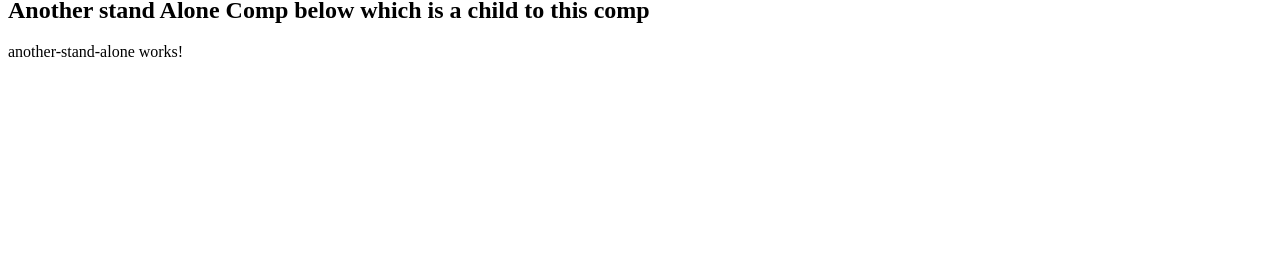
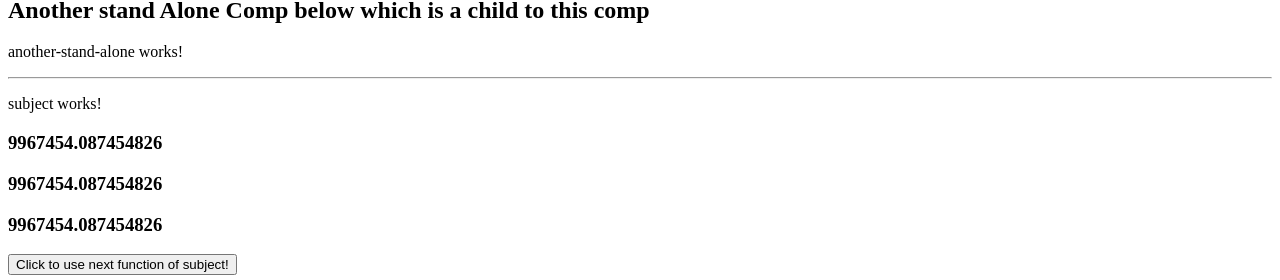
Before and after one commit to harshsharma420/Miles-IT-Interview, an Angular app: page / in a window 1280 px wide. Shown: the part 2364-2644 px from the top of the page. Before the commit the page ends 2441 px from the top, so only its background shows below. Built offline with nearby package versions, Linux system fonts and the light colour scheme; no server answers.

Commit message:
Implemented subject

```diff
--- a/src/app/app.component.html
+++ b/src/app/app.component.html
@@ -40,3 +40,6 @@
 <hr>
 
 <app-stand-alone></app-stand-alone>
+<hr>
+
+<app-subject></app-subject>
--- a/src/app/subject/subject.component.html
+++ b/src/app/subject/subject.component.html
@@ -1 +1,13 @@
 <p>subject works!</p>
+
+<h3>
+    {{first_subscriber_subject}}
+</h3>
+<h3>
+    {{second_subscriber_subject}}
+</h3>
+<h3>
+    {{third_subscriber_subject}}
+</h3>
+
+<button (click)="nextSubject()">Click to use next function of subject!</button>
--- a/src/app/subject/subject.component.ts
+++ b/src/app/subject/subject.component.ts
@@ -1,4 +1,5 @@
 import { Component } from '@angular/core';
+import { Subject } from 'rxjs';
 
 @Component({
   selector: 'app-subject',
@@ -6,5 +7,39 @@ import { Component } from '@angular/core';
   styleUrls: ['./subject.component.scss']
 })
 export class SubjectComponent {
+  first_subscriber_subject?: number;
+  second_subscriber_subject?: number;
+  third_subscriber_subject?: number;
+  subject = new Subject<number>();
 
+  firstSubscribe = this.subject.subscribe({
+    next:
+      result => {
+        this.first_subscriber_subject = result;
+        console.log(result);
+      }
+  }
+  );
+  secondSubscribe = this.subject.subscribe({
+    next: result => {
+      this.second_subscriber_subject = result;
+      console.log(result);
+    }
+  })
+
+  thirdSubscribe = this.subject.subscribe({
+    next: result => {
+      this.third_subscriber_subject = result;
+      console.log(result);
+    }
+  })
+
+  firstNext = this.subject.next(Math.random() * 1000);
+  secondNext = this.subject.next(Math.random() * 10);
+  thirdNext = this.subject.next(Math.random() * 10000000);
+  fourthNext?: any;
+
+  nextSubject() {
+    this.fourthNext = this.subject.next(Math.random());
+  }
 }
```
